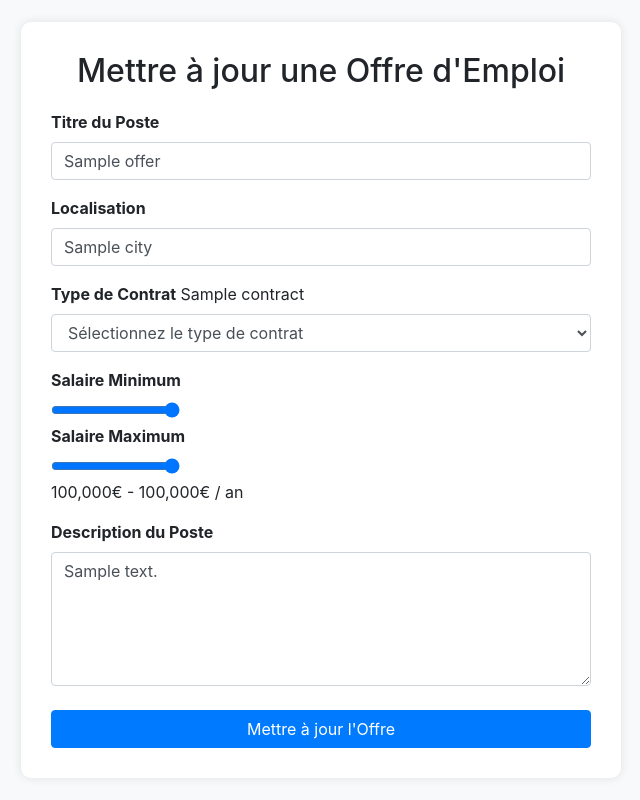
After one commit to Tar1dev/app-recrutement, a Node project: template src/views/update_offre.ejs in a window 1280 px wide. The commit adds this page. Shown: the whole page, without its empty margins (319-959 px from the left). Run offline with Node 20 templates, Linux system fonts and the light colour scheme; the template is opened without the code that fills it: most values are stand-ins (such as "Sample title", 1, 10 or a date in 2020); some libraries are stand-ins or nearby versions.

Commit message:
Added protected CRUD operations on Offers

```diff
--- a/src/middlewares/auth.js
+++ b/src/middlewares/auth.js
@@ -13,6 +13,6 @@ module.exports = (req, res, next) => {
         };
         next();
     } catch(error) {
-        res.send("401 - Unothorized");
+        res.redirect("/");
     }
 };
--- a/src/models/UserModel.js
+++ b/src/models/UserModel.js
@@ -2,8 +2,8 @@ const mongoose = require('mongoose');
 
 const UserSchema = mongoose.Schema({
     email: {type: String, unique:true, required:true},
-    password: {type: String, unique:true, required:true},
-    acctype: {type: String, unique:true, required:true}
+    password: {type: String, unique:false, required:true},
+    acctype: {type: String, unique:false, required:true}
 });
 
 module.exports = mongoose.model('User', UserSchema);
--- a/src/routers/OfferRouter.js
+++ b/src/routers/OfferRouter.js
@@ -8,5 +8,8 @@ const router = express.Router();
 router.get('/', auth, OfferController.index);
 router.get('/creer_offre', auth, OfferController.create);
 router.post('/creer_offre', auth, OfferController.create);
+router.get('/delete/:id', auth, OfferController.delete);
+router.get('/update/:id', auth, OfferController.update);
+router.post('/update/:id', auth, OfferController.update);
 
 module.exports = router;
--- a/src/views/recruteur.ejs
+++ b/src/views/recruteur.ejs
@@ -44,8 +44,8 @@
                     <p>Description: <%= offer.description %></p>
                     <div>
                         <button class="btn btn-warning">Mettre en Pause</button>
-                        <button class="btn btn-primary">Modifier</button>
-                        <button class="btn btn-danger">Supprimer</button>
+                        <a class="btn btn-primary" href="/update/<%= offer._id %>">Modifier</a>
+                        <a class="btn btn-danger" href="/delete/<%= offer._id %>">Supprimer</a>
                     </div>
                 </div>
             <% }); %>
--- /dev/null
+++ b/src/views/update_offre.ejs
@@ -0,0 +1,108 @@
+<!DOCTYPE html>
+<html lang="fr">
+<head>
+    <meta charset="UTF-8">
+    <meta name="viewport" content="width=device-width, initial-scale=1.0">
+    <title>Créer une Nouvelle Offre d'Emploi - Application de Recrutement</title>
+    <link rel="stylesheet" href="/public/bootstrap.min.css">
+    <style>
+        body {
+            display: flex;
+            justify-content: center;
+            align-items: center;
+            height: 100vh;
+            background-color: #f8f9fa;
+        }
+        .new-job-container {
+            background: #ffffff;
+            padding: 30px;
+            border-radius: 10px;
+            box-shadow: 0 0 10px rgba(0, 0, 0, 0.1);
+            width: 100%;
+            max-width: 600px;
+        }
+        .new-job-container h2 {
+            margin-bottom: 20px;
+        }
+        .form-group label {
+            font-weight: bold;
+        }
+        .btn-create-job {
+            width: 100%;
+        }
+
+
+    </style>
+</head>
+<body>
+    <div class="new-job-container">
+        <h2 class="text-center">Mettre à jour une Offre d'Emploi</h2>
+        <form method="post">
+            <div class="form-group">
+                <label for="jobTitle">Titre du Poste</label>
+                <input type="text" class="form-control" id="jobTitle" name="title" placeholder="Entrez le titre du poste" value="<%= offer.title %>" required>
+            </div>
+            <div class="form-group">
+                <label for="location">Localisation</label>
+                <input type="text" class="form-control" id="location" name="city" placeholder="Entrez la localisation du poste" value="<%= offer.city %>" required>
+            </div>
+            <div class="form-group">
+                <label for="jobType">Type de Contrat</label>
+                <%= offer.contract %>
+                <select class="form-control" id="jobType" name="contract" required>
+                    <option value="">Sélectionnez le type de contrat</option>
+                    <% const choices = ["Temps Plein", "Temps Partiel", "Contrat", "Stage", "Freelance"];
+                    choices.forEach(choice => {
+                        if (choice == offer.contract) { %>
+                            <option value="<%= choice %>" selected><%= choice %></option>
+                        <% }
+                        else { %>
+                            <option value="<%= choice %>"><%= choice %></option>
+                        <% }
+                    }) %>
+
+                </select>
+            </div>
+            <div class="form-group">
+                <label for="minsalary">Salaire Minimum</label><br>
+                <input type="range" class="form-range" min="2" max="10" step="0.5" id="minsalary" name="minSalary" value="<%= offer.minSalary %>" required><br>
+                <label for="maxsalary">Salaire Maximum</label><br>
+                <input type="range" class="form-range" min="2" max="10" step="0.5" id="maxsalary" name="maxSalary" value="<%= offer.maxSalary %>" required><br>
+                <p id="salary-display">
+                    <span id="minsalary-display">60</span>,000€ -
+                    <span id="maxsalary-display">60</span>,000€ / an
+                </p>
+            </div>
+            <div class="form-group">
+                <label for="jobDescription">Description du Poste</label>
+                <textarea class="form-control" id="jobDescription" name="description" rows="5" placeholder="Entrez la description du poste" required><%= offer.description %></textarea>
+            </div>
+            <button type="submit" class="btn btn-primary btn-create-job mt-2">Mettre à jour l'Offre</button>
+        </form>
+    </div>
+    <script>
+        const maxSalaryRangeInput = document.getElementById("maxsalary");
+        const minSalaryRangeInput = document.getElementById("minsalary");
+        const salaryDisplay = document.getElementById("salary-display");
+        const minSalaryDisplay = document.getElementById("minsalary-display");
+        const maxSalaryDisplay = document.getElementById("maxsalary-display");
+
+        minSalaryRangeInput.addEventListener('input', e => {
+            const salary = e.target.value * 10;
+            minSalaryDisplay.innerText = salary;
+        });
+        maxSalaryRangeInput.addEventListener('input', e => {
+            const salary = e.target.value * 10;
+            maxSalaryDisplay.innerText = salary;
+        });
+
+        document.addEventListener('DOMContentLoaded', e => {
+            const minSalary = minSalaryRangeInput.value * 10;
+            console.log(minSalaryRangeInput.value);
+            minSalaryDisplay.innerText = minSalary;
+            const maxSalary = maxSalaryRangeInput.value * 10;
+            maxSalaryDisplay.innerText = maxSalary;
+        });
+    </script>
+</body>
+</html>
```
Also changed, not shown: src/controllers/OfferController.js (+40 -1 lines), src/views/home.ejs (added, +12 -0 lines).
